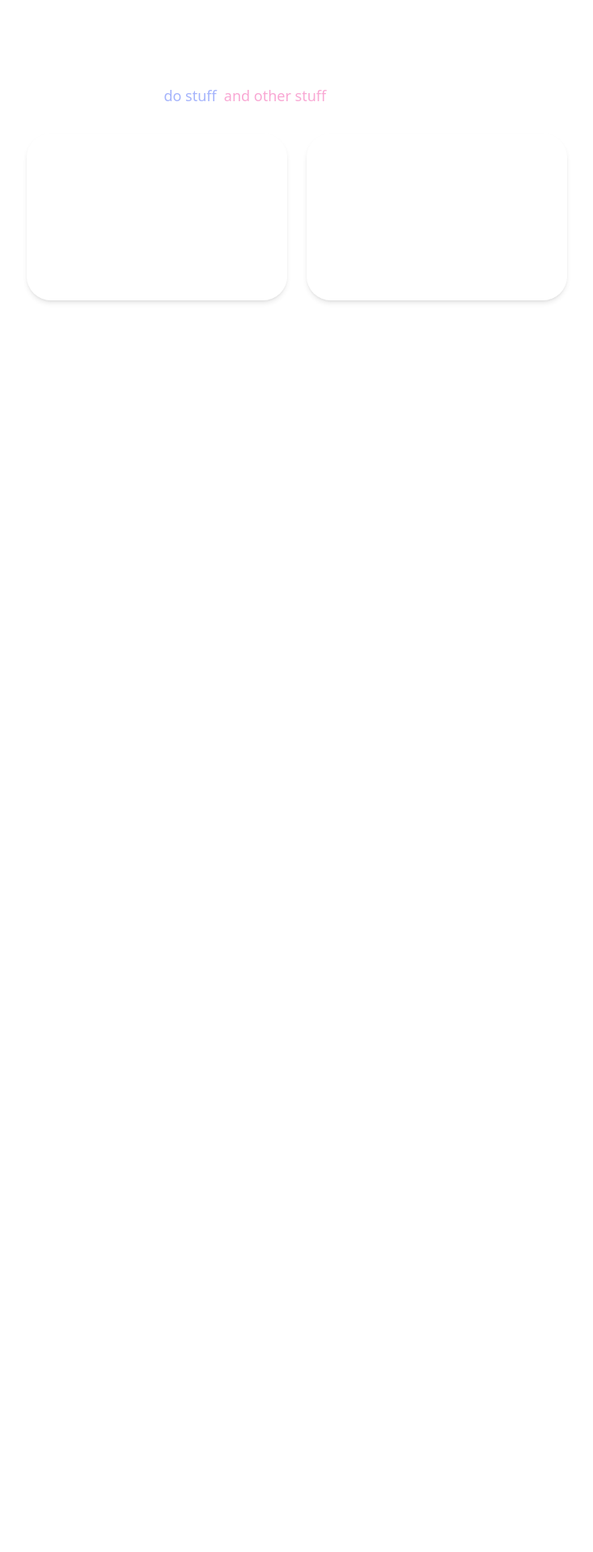
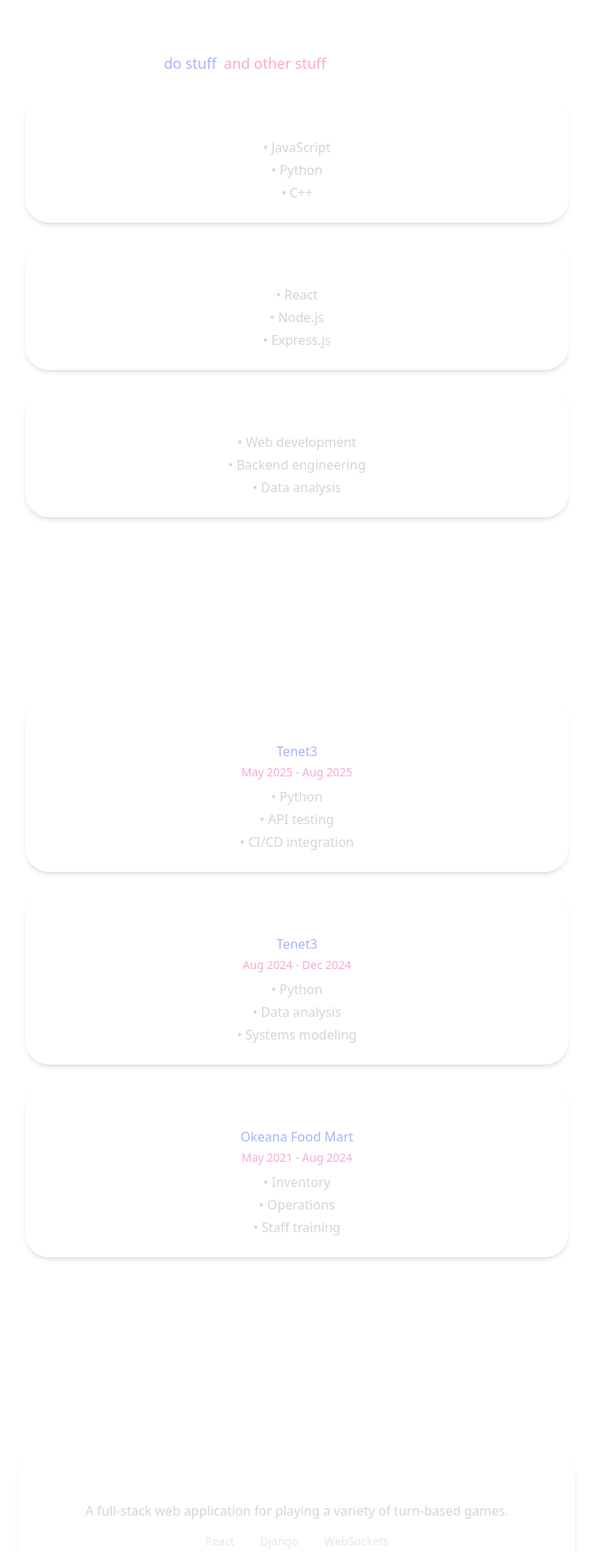
Before and after one commit to ArpitGill314/arpitgill314.github.io, a React (Vite) app: page / in a window 1280 px wide. Shown: the part 880-2797 px from the top of the page at 81% size, without its empty margins (273-1006 px from the left). Before the commit the page ends 1371 px from the top, so only its background shows below. Built offline with nearby package versions, Linux system fonts and the light colour scheme.

Commit message:
added projects and experience page

```diff
--- a/src/App.jsx
+++ b/src/App.jsx
@@ -5,6 +5,8 @@ import { loadSlim } from "@tsparticles/slim";
 import NavBar from "./components/NavBar";
 import LandingPage from "./pages/LandingPage";
 import AboutPage from "./pages/AboutPage";
+import ProjectsPage from "./pages/ProjectsPage";
+import ExperiencePage from "./pages/ExperiencePage";
 
 export default function App() {
 	const [init, setInit] = useState(false);
@@ -43,7 +45,6 @@ export default function App() {
 
 	return (
 		<div className="relative min-h-screen text-white">
-			{/* Particles background */}
 			{init && (
 				<Particles
 					id="tsparticles"
@@ -55,6 +56,8 @@ export default function App() {
 			<NavBar />
 			<LandingPage />
 			<AboutPage />
+			<ExperiencePage />
+			<ProjectsPage />
 		</div>
 	);
 }
--- a/src/components/GlassButton.jsx
+++ b/src/components/GlassButton.jsx
@@ -1,11 +1,37 @@
 import clsx from "clsx";
 
-export default function GlassButton({ children, onClick, circular = false }) {
+export default function GlassButton({
+	children,
+	onClick,
+	href,
+	title,
+	circular = false,
+	a_tag = true,
+}) {
+	const css =
+		"h-14 text-lg bg-white/10 backdrop-blur-sm border border-white/20 hover:border-white/30 shadow-lg z-50 text-white font-medium hover:bg-white/20 transition duration-300 flex items-center justify-center";
+	if (a_tag) {
+		return (
+			<a
+				title={title}
+				href={href}
+				className={clsx(
+					css,
+					circular
+						? "w-14 h-14 flex items-center justify-center rounded-full"
+						: "px-6 rounded-full"
+				)}
+			>
+				{children}
+			</a>
+		);
+	} else {
 		return (
 			<button
+				title={title}
 				onClick={onClick}
 				className={clsx(
-				"h-14 text-lg bg-white/10 backdrop-blur-sm border border-white/20 hover:border-white/30 shadow-lg z-50 text-white font-medium hover:bg-white/20 transition duration-300",
+					css,
 					circular
 						? "w-14 h-14 flex items-center justify-center rounded-full"
 						: "px-6 rounded-full"
@@ -15,3 +41,4 @@ export default function GlassButton({ children, onClick, circular = false }) {
 			</button>
 		);
 	}
+}
--- a/src/pages/AboutPage.jsx
+++ b/src/pages/AboutPage.jsx
@@ -1,42 +1,46 @@
-// src/pages/AboutPage.jsx
 export default function AboutPage() {
+	const details = [
+		{
+			section: "Languages",
+			items: ["JavaScript", "Python", "C++"],
+		},
+		{
+			section: "Frameworks / Libraries",
+			items: ["React", "Node.js", "Express.js"],
+		},
+		{
+			section: "Skills",
+			items: ["Web development", "Backend engineering", "Data analysis"],
+		},
+	];
+
 	return (
-		<section id="about" className="flex items-center justify-center px-6 py-20">
-			<div className="p-10 text-white max-w-4xl text-center flex items-center flex-col">
+		<section id="about" className="flex items-center justify-center px-6 py-10">
+			<div className="p-10 text-white max-w-6xl text-center flex items-center flex-col w-full">
 				<h2 className="text-4xl font-bold mb-6">About Me</h2>
 
-				<p className="text-lg leading-relaxed mb-8">
+				<p className="text-lg leading-relaxed mb-6">
 					Hi! I'm <span className="font-semibold">Arpit Gill</span>, I
 					<span className="text-indigo-300"> do stuff</span>,
-					<span className="text-pink-300"> and other stuff</span>, and
-					I'm just filling space for now.
+					<span className="text-pink-300"> and other stuff</span>, and I'm just
+					filling space for now.
 				</p>
 
-				<div className="grid grid-cols-1 md:grid-cols-2 gap-6 max-w-4xl">
-					<div
-						className="bg-white/10 border border-white/20 backdrop-blur-sm hover:border-white/30 transition duration-300
-							rounded-[30px] shadow-md px-20 py-6"
-					>
-						<h3 className="text-xl font-bold mb-2">Languages</h3>
-						<ul className="space-y-2 text-center">
-							<li>ReactJS</li>
-							<li>JavaScript</li>
-							<li>Python</li>
-							<li>C++</li>
-						</ul>
-					</div>
-					<div
-						className="bg-white/10 border border-white/20 backdrop-blur-sm hover:border-white/30 transition duration-300
-							rounded-[30px] shadow-md px-20 py-6"
-					>
-						<h3 className="text-xl font-bold mb-2">Skills</h3>
-						<ul className="space-y-2 text-center">
-							<li>Web development</li>
-							<li>Backend engineering</li>
-							<li>Data analysis</li>
-							<li>Machine learning</li>
-						</ul>
-					</div>
+				<div className="grid grid-cols-1 gap-6 w-full max-w-2xl">
+					{details.map((det, i) => (
+						<div
+							key={i}
+							className="bg-white/10 border border-white/20 backdrop-blur-sm hover:bg-white/20
+        rounded-[30px] shadow-md p-6 hover:border-white/30 transition duration-300 flex flex-col"
+						>
+							<h3 className="text-lg font-bold">{det.section}</h3>
+							<ul className="text-md space-y-1 text-center text-gray-300">
+								{det.items.map((d, j) => (
+									<li key={j}>• {d}</li>
+								))}
+							</ul>
+						</div>
+					))}
 				</div>
 			</div>
 		</section>
--- /dev/null
+++ b/src/pages/ExperiencePage.jsx
@@ -0,0 +1,49 @@
+export default function ExperiencePage() {
+	const details = [
+		{
+			title: "Backend SWE Intern",
+			company: "Tenet3",
+			period: "May 2025 - Aug 2025",
+			highlights: ["Python", "API testing", "CI/CD integration"],
+		},
+		{
+			title: "Solutions Analyst Intern",
+			company: "Tenet3",
+			period: "Aug 2024 - Dec 2024",
+			highlights: ["Python", "Data analysis", "Systems modeling"],
+		},
+		{
+			title: "Manager",
+			company: "Okeana Food Mart",
+			period: "May 2021 - Aug 2024",
+			highlights: ["Inventory", "Operations", "Staff training"],
+		},
+	];
+
+	return (
+		<section id="about" className="flex items-center justify-center px-6 py-10">
+			<div className="p-10 text-white max-w-6xl text-center flex items-center flex-col w-full">
+				<h2 className="text-4xl font-bold mb-6">Experience</h2>
+
+				<div className="grid grid-cols-1 gap-6 w-full max-w-2xl">
+					{details.map((exp, i) => (
+						<div
+							key={i}
+							className="bg-white/10 border border-white/20 backdrop-blur-sm hover:bg-white/20
+        rounded-[30px] shadow-md p-6 hover:border-white/30 transition duration-300 flex flex-col"
+						>
+							<h3 className="text-lg font-bold">{exp.title}</h3>
+							<p className="text-indigo-300 text-md mb-1">{exp.company}</p>
+							<p className="text-pink-300 text-sm mb-2">{exp.period}</p>
+							<ul className="text-md space-y-1 text-center text-gray-300">
+								{exp.highlights.map((d, j) => (
+									<li key={j}>• {d}</li>
+								))}
+							</ul>
+						</div>
+					))}
+				</div>
+			</div>
+		</section>
+	);
+}
--- a/src/pages/LandingPage.jsx
+++ b/src/pages/LandingPage.jsx
@@ -5,17 +5,17 @@ export default function LandingPage() {
 	return (
 		<section
 			id="home"
-			className="min-h-screen flex items-center justify-center px-6 py-20"
+			className="min-h-screen flex items-center justify-center px-6 py-10"
 		>
 			<div className="relative text-center text-white z-10">
 				<h1 className="text-5xl font-bold mb-4">Hi, I'm Arpit</h1>
 				<p className="text-xl mb-6">Text TBD</p>
 				<div className="flex justify-center gap-3">
-					<GlassButton>View More</GlassButton>
-					<GlassButton circular={true}>
+					<GlassButton href={"#about"}>View More</GlassButton>
+					<GlassButton circular={true} href={"https://www.linkedin.com/in/arpitgill/"} title={"LinkedIn"}>
 						<FaLinkedinIn size={20} />
 					</GlassButton>
-					<GlassButton circular={true}>
+					<GlassButton circular={true} href={"https://github.com/ArpitGill314"} title={"GitHub"}>
 						<FaGithubAlt size={25} />
 					</GlassButton>
 				</div>
--- /dev/null
+++ b/src/pages/ProjectsPage.jsx
@@ -0,0 +1,92 @@
+import { useState } from "react";
+import GlassButton from "../components/GlassButton";
+
+export default function ProjectsPage() {
+	const [modalOpen, setModalOpen] = useState(false);
+
+	const projects = [
+		{
+			title: "Multiplayer Games Website",
+			description:
+				"A full-stack web application for playing a variety of turn-based games.",
+			tech: ["React", "Django", "WebSockets"],
+			link: null,
+		},
+		{
+			title: "Portfolio Website",
+			description: "Personal site with glassmorphism and animated particles.",
+			tech: ["React", "Tailwind CSS"],
+			link: "https://github.com/ArpitGill314/portfolio-website",
+		},
+	];
+
+	const handleClick = (link) => {
+		if (link) {
+			window.open(link, "_blank");
+		} else {
+			setModalOpen(true);
+		}
+	};
+
+	return (
+		<section
+			id="projects"
+			className="flex items-center justify-center px-6 py-10"
+		>
+			<div className="p-10 text-white max-w-3xl text-center flex flex-col items-center w-full">
+				<h2 className="text-4xl font-bold mb-10">Projects</h2>
+
+				<div className="grid grid-cols-1 gap-6 w-full">
+					{projects.map((proj, i) => (
+						<div
+							key={i}
+							onClick={() => handleClick(proj.link)}
+							className="relative cursor-pointer bg-white/10 border border-white/20 backdrop-blur-sm
+                rounded-[30px] shadow-md p-6 transition duration-300
+                hover:bg-white/20 hover:border-white/30 flex flex-col items-center group"
+						>
+							<h3 className="text-lg font-bold mb-2">{proj.title}</h3>
+							<p className="text-md text-gray-300 mb-3">{proj.description}</p>
+
+							<div className="flex flex-wrap justify-center gap-2">
+								{proj.tech.map((t, j) => (
+									<span
+										key={j}
+										className="px-3 py-1 text-sm bg-white/15 rounded-full text-gray-200"
+									>
+										{t}
+									</span>
+								))}
+							</div>
+
+							{/* Tooltip */}
+							{proj.link && (
+								<div
+									className="absolute -top-[21px] left-1/2 -translate-x-1/2 opacity-0 group-hover:opacity-100
+                  transition bg-black/50 text-white text-xs px-2 py-0 rounded-full pointer-events-none"
+								>
+									View on GitHub
+								</div>
+							)}
+						</div>
+					))}
+				</div>
+			</div>
+
+			{/* Modal */}
+			{modalOpen && (
+				<div className="fixed inset-0 bg-black/50 backdrop-blur-sm flex items-center justify-center z-50">
+					<div className="bg-white/10 border border-white/20 rounded-[45px] shadow-lg p-6 text-center max-w-xs flex flex-col justify-center">
+						<h3 className="text-xl font-bold mb-4">Hold Your Horses!</h3>
+						<p className="text-gray-300 mb-6">
+							This project isn't available on GitHub yet, please check back later!
+						</p>
+						<GlassButton onClick={() => setModalOpen(false)} a_tag={false}>
+							Close
+						</GlassButton>
+					</div>
+				</div>
+			)}
+		</section>
+	);
+}
```
Lines whose indentation alone changed are shown as unchanged.
